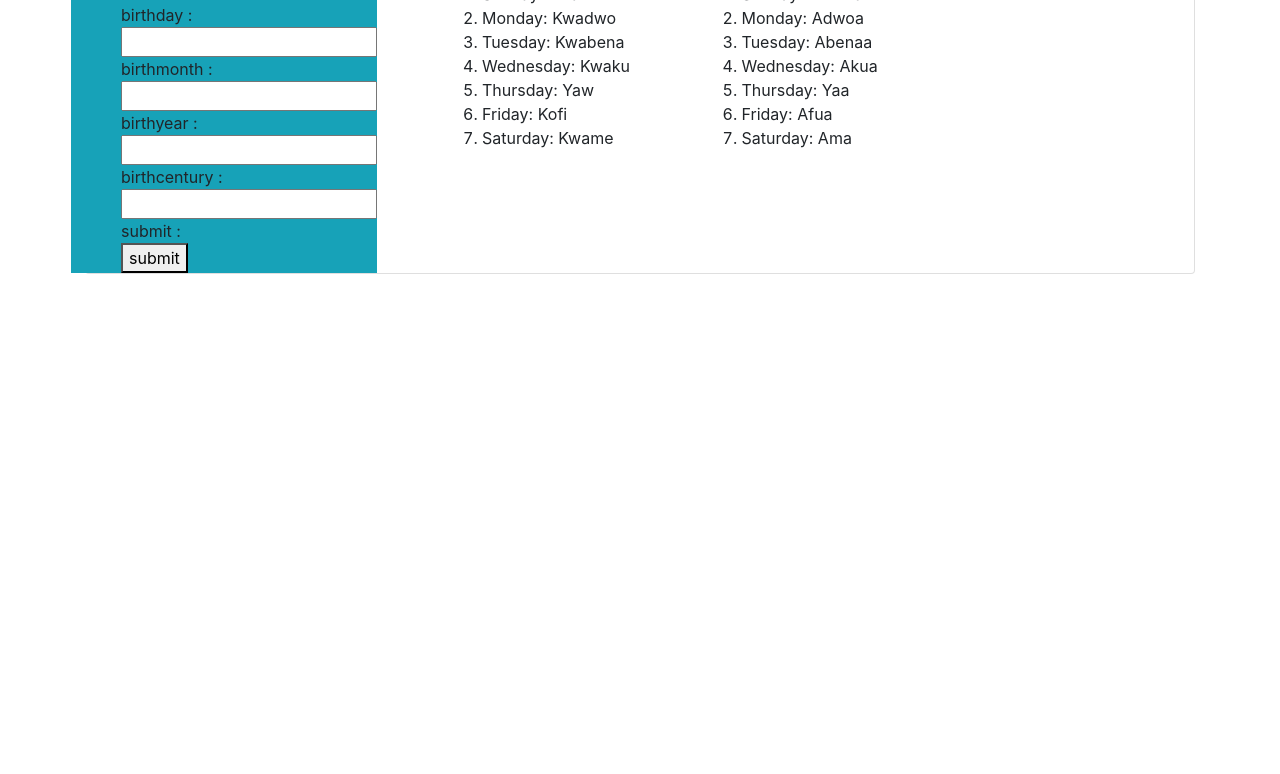
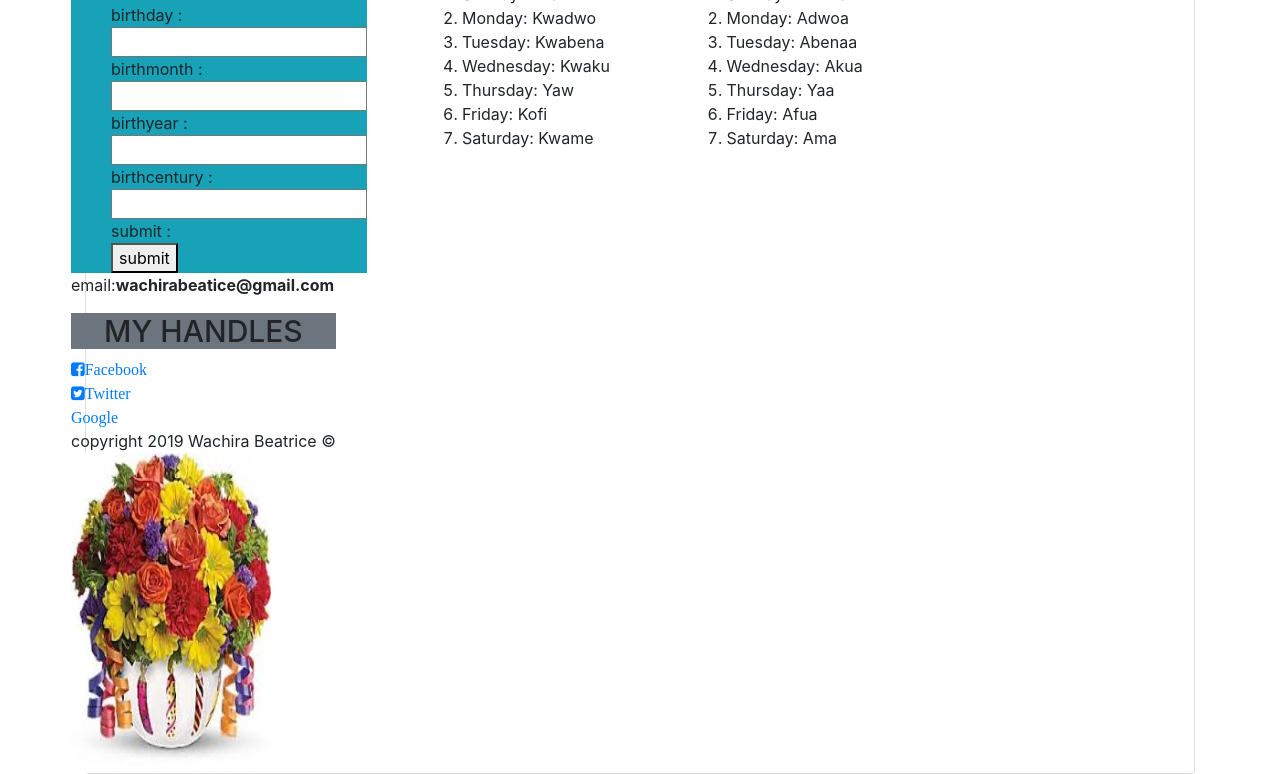
Before and after one commit to BeatriceWambui/Akan-Birthdays, a plain HTML site: page project.html in a window 1280 px wide. Shown: the part 480-1254 px from the top of the page. Before the commit the page ends 800 px from the top, so only its background shows below. Drawn offline with Linux system fonts and the light colour scheme.

Commit message:
add styling to project file

```diff
--- a/index.css
+++ b/index.css
@@ -18,8 +18,14 @@ h1{
 
   }
 form{
-  padding-left: 50px;
+  padding-left: 40px;
 }
 .margin{
-  padding-left: 50px;
+  padding-left: 40px;
 }
+#footer{
+  padding-right: 50px;
+}
+.footer{
+  display: block;
+}
--- a/project.html
+++ b/project.html
@@ -6,6 +6,7 @@
     <body>
       <link href="bootstrap-4.3.1-dist/css/bootstrap.css" rel ="stylesheet" type="text/css" media="all">
       <link href="index.css" rel="stylesheet" type="text/css">
+      <link rel="stylesheet" href="https://cdnjs.cloudflare.com/ajax/libs/font-awesome/4.7.0/css/font-awesome.min.css">
       <div class="jumbotron">
             <div class="bg-secondary">  <h1>PROJECT WORKABILITY</h1></div>
       </div>
@@ -99,10 +100,25 @@
                </ol>
 
             </div>
-
           </div>
         </div>
-        </div>
+      </div><hr>
+      <div class="footer">
+
+        <footer id="footer">
+          <p>email:<strong>wachirabeatice@gmail.com</strong></p>
+          <div class="bg-secondary">
+            <h1>MY HANDLES</h1>
+          </div>
+
+          <a href="#" class="fa fa-facebook-square">Facebook</a><br>
+          <a href="#" class="fa fa-twitter-square">Twitter</a><br>
+          <a href="#" class="fa fa-googlez">Google</a><br>
+          copyright 2019 Wachira Beatrice &copy;
+        </footer>
+        <img src="images/flower.jpeg" width="200px" height="320px">
+      </div>
+
       </div>
       </div>
       </div>
```
Also changed, not shown: images/flower.jpeg (added), index.js (line endings or trailing spaces).
